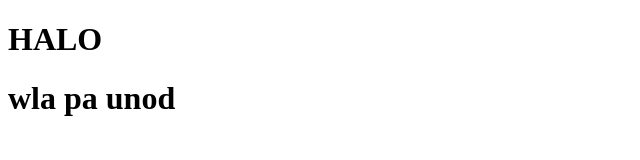
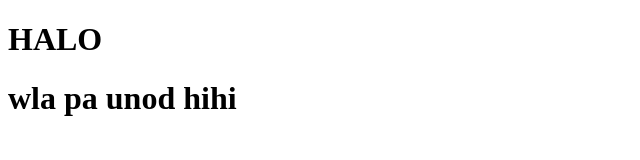
Before and after one commit to aynoway/MIPWebsite, a plain HTML site: page index.html in a window 1280 px wide. Shown: the whole page, without its empty margins (0-640 px from the left). Drawn offline with Linux system fonts and the light colour scheme.

Commit message:
update text in index.html to include 'hihi'

```diff
--- a/index.html
+++ b/index.html
@@ -3,6 +3,6 @@
     <body>
         <title>MIP PROJECT</title>
         <h1>HALO</h1>
-        <h1>wla pa unod</h1>
+        <h1>wla pa unod hihi</h1>
     </body>
 </html>
```
